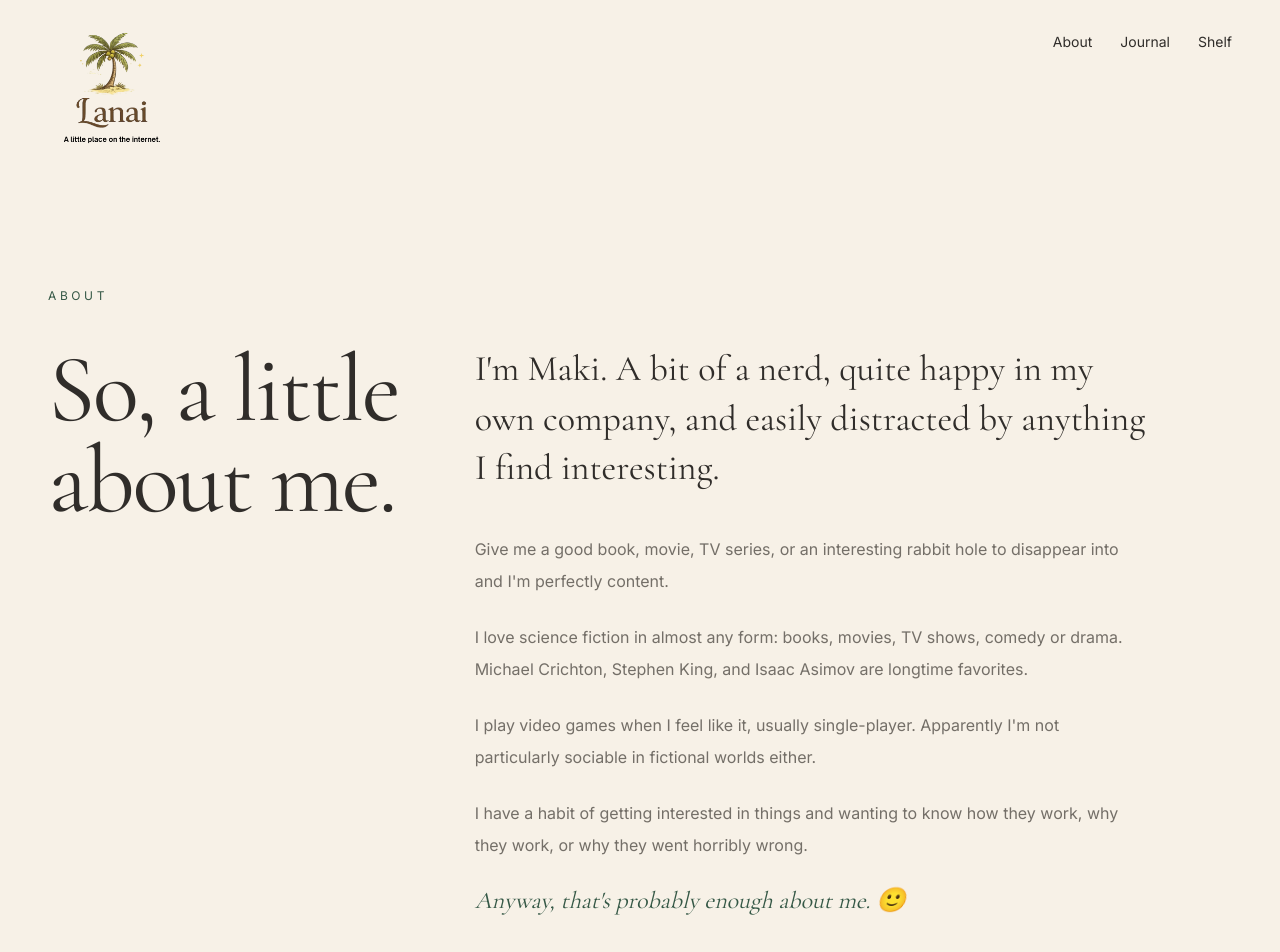
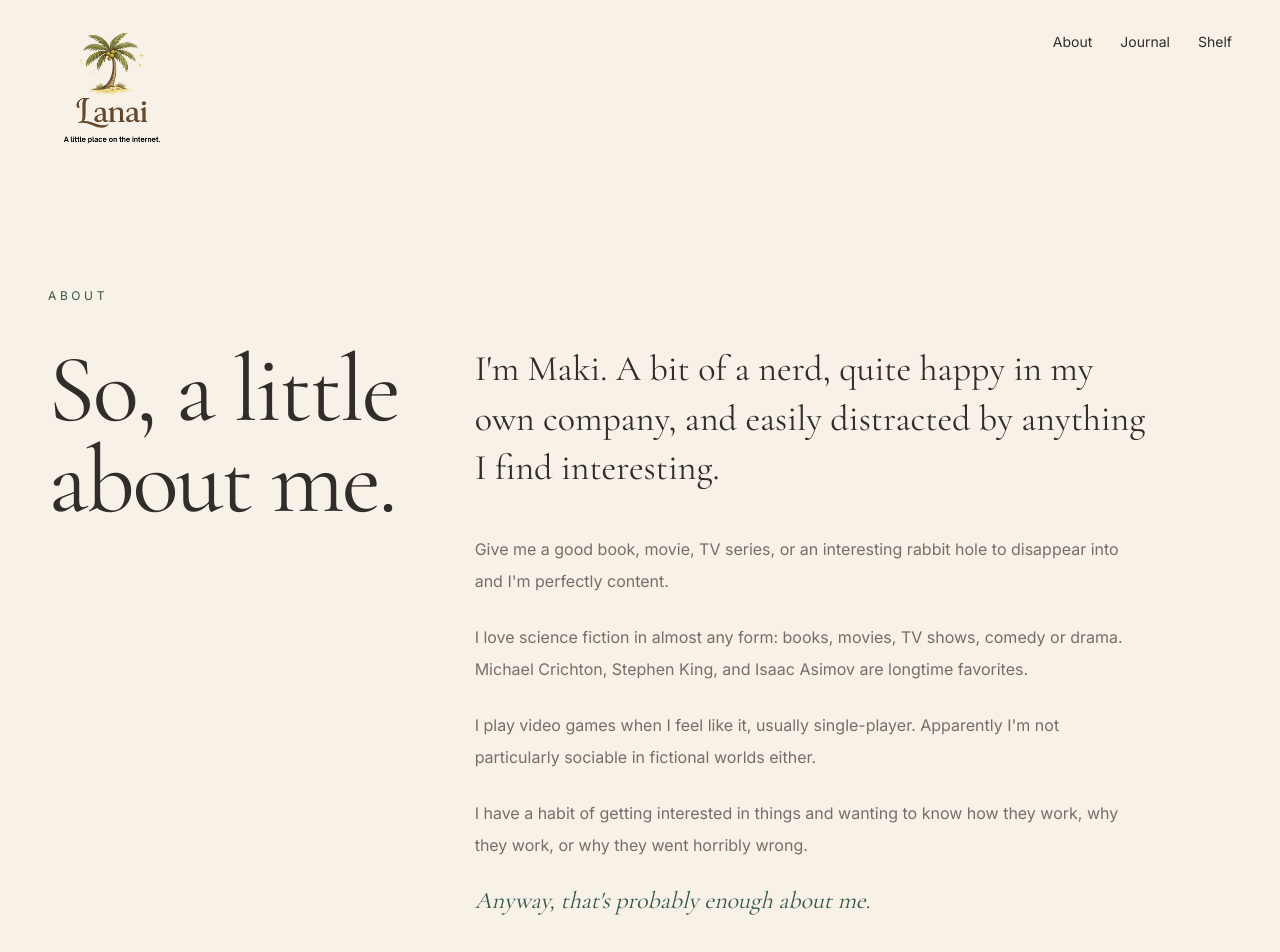
Before and after one commit to mctrinity/lanai, a Next.js app: page /about in a window 1280 px wide. Shown: the top 952 px of the page. Built offline with nearby package versions, Linux system fonts and the light colour scheme.

Commit message:
Tweak journal lanai remove smiley

```diff
--- a/app/about/page.tsx
+++ b/app/about/page.tsx
@@ -51,7 +51,7 @@ export default function AboutPage() {
                     </p>
 
                     <p className="font-display text-2xl italic text-(--palm)">
-                      Anyway, that&apos;s probably enough about me. 🙂
+                      Anyway, that&apos;s probably enough about me.
                     </p>
                 </div>
           </div>
```
